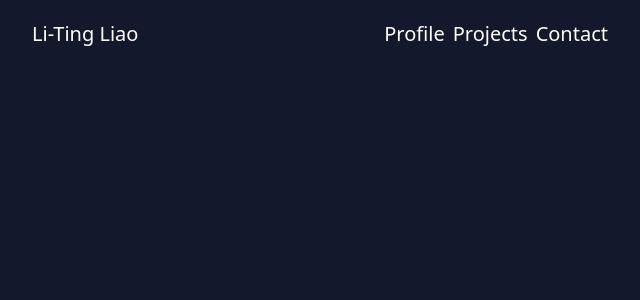
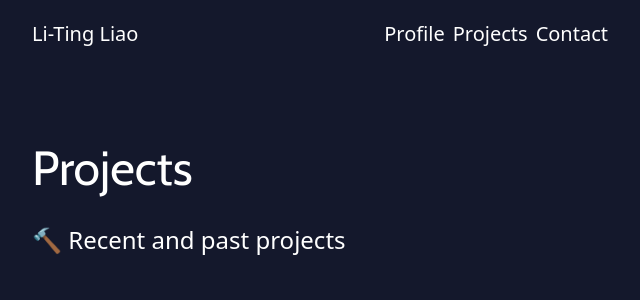
Before and after one commit to ting11222001/litingtiff.dev, a Next.js app in the folder portfolio/: page /projects in a window 1280 px wide. Shown: the top 300 px of the page, without its empty margins (320-960 px from the left). Built offline with nearby package versions, Linux system fonts and the light colour scheme.

Commit message:
fix: 🐛 layout

```diff
--- a/portfolio/pages/projects.tsx
+++ b/portfolio/pages/projects.tsx
@@ -5,7 +5,18 @@ type Props = {}
 
 const projects = (props: Props) => {
   return (
-    <Header />
+    <div>
+      <Header />
+
+      <div className="flex flex-col mx-auto max-w-xl pt-16">
+        <h1 className="font-display text-5xl py-8">Projects</h1>
+
+        <p className="text-2xl">
+          🔨 Recent and past projects
+        </p>
+      </div>
+
+    </div>
   )
 }
 
```
